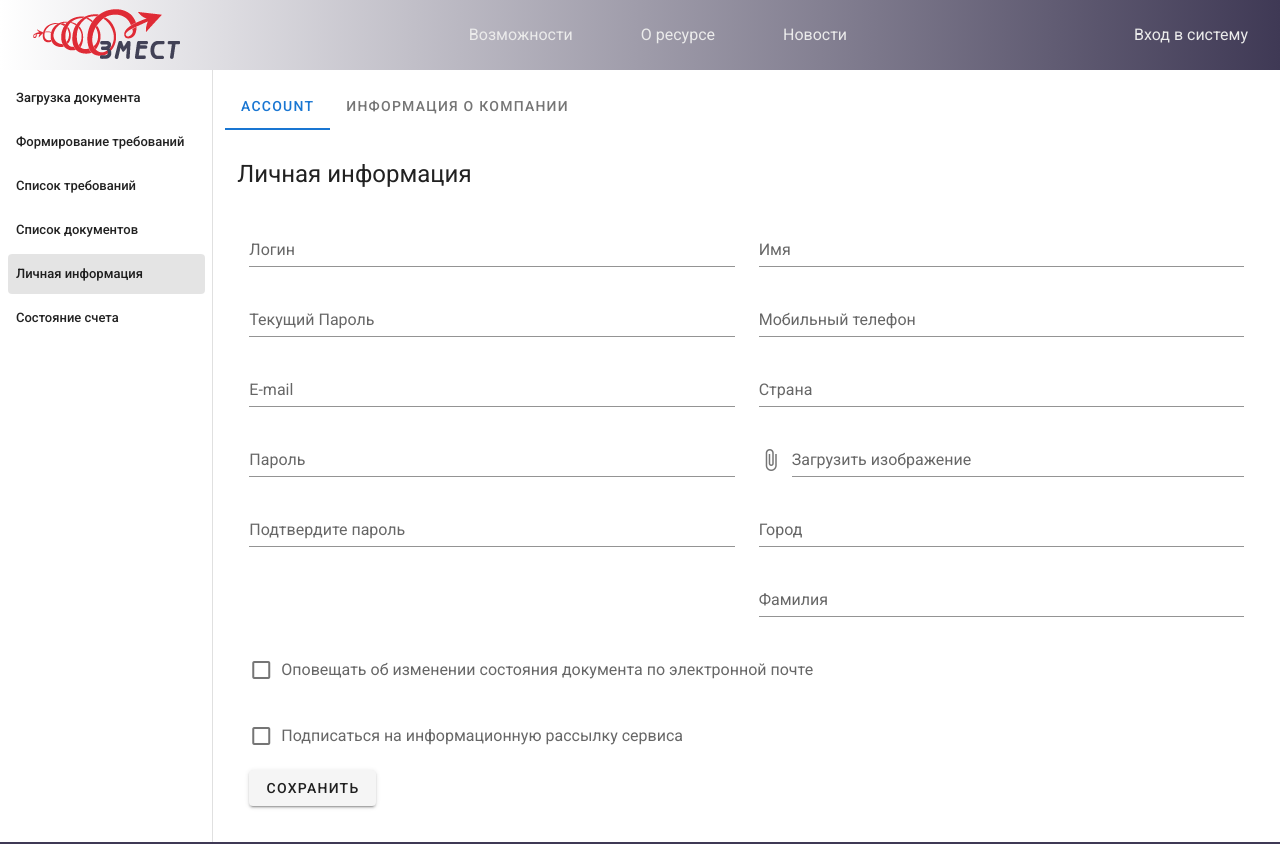
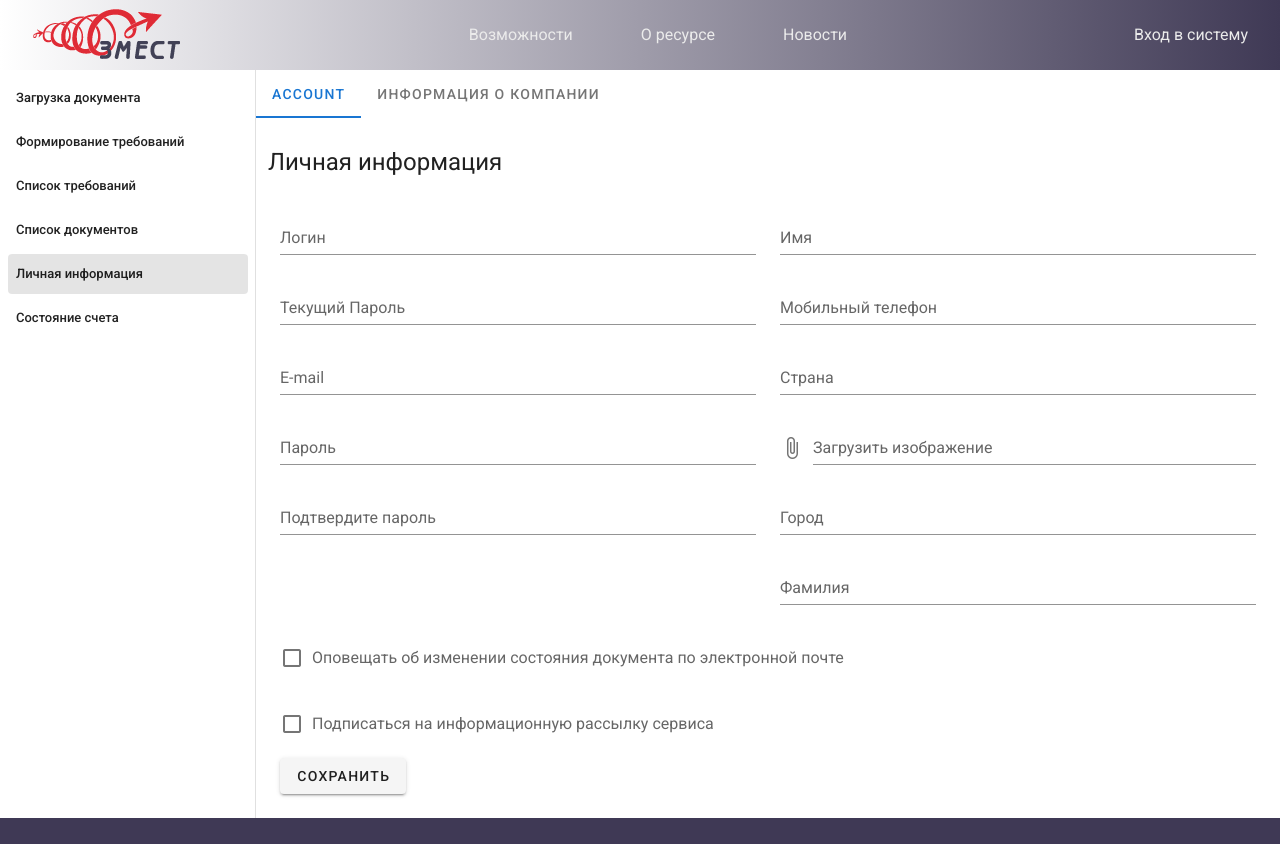
Before and after one commit to Zima04/NGOST-frontend, a Vue app: page /app/my-profile in a window 1280 px wide. Shown: the top 844 px of the page. Built offline with nearby package versions, Linux system fonts and the light colour scheme.

Commit message:
styles fix

```diff
--- a/src/views/application.vue
+++ b/src/views/application.vue
@@ -71,6 +71,6 @@ export default {
         height: 100%;
     }
     .application {
-        width: 100%;
+        width: calc(100% - 256px);
     }
 </style>
--- a/src/views/profile.vue
+++ b/src/views/profile.vue
@@ -1,5 +1,4 @@
 <template>
-  <v-container grid-list-xl>
 	<v-tabs
 		v-model="tab"
 		:centered="centered"
@@ -32,7 +31,6 @@
 			</v-card>
 		</v-tab-item>
 	</v-tabs>
-  </v-container>
 </template>
 
 <script>
```
Lines whose indentation alone changed are shown as unchanged.
